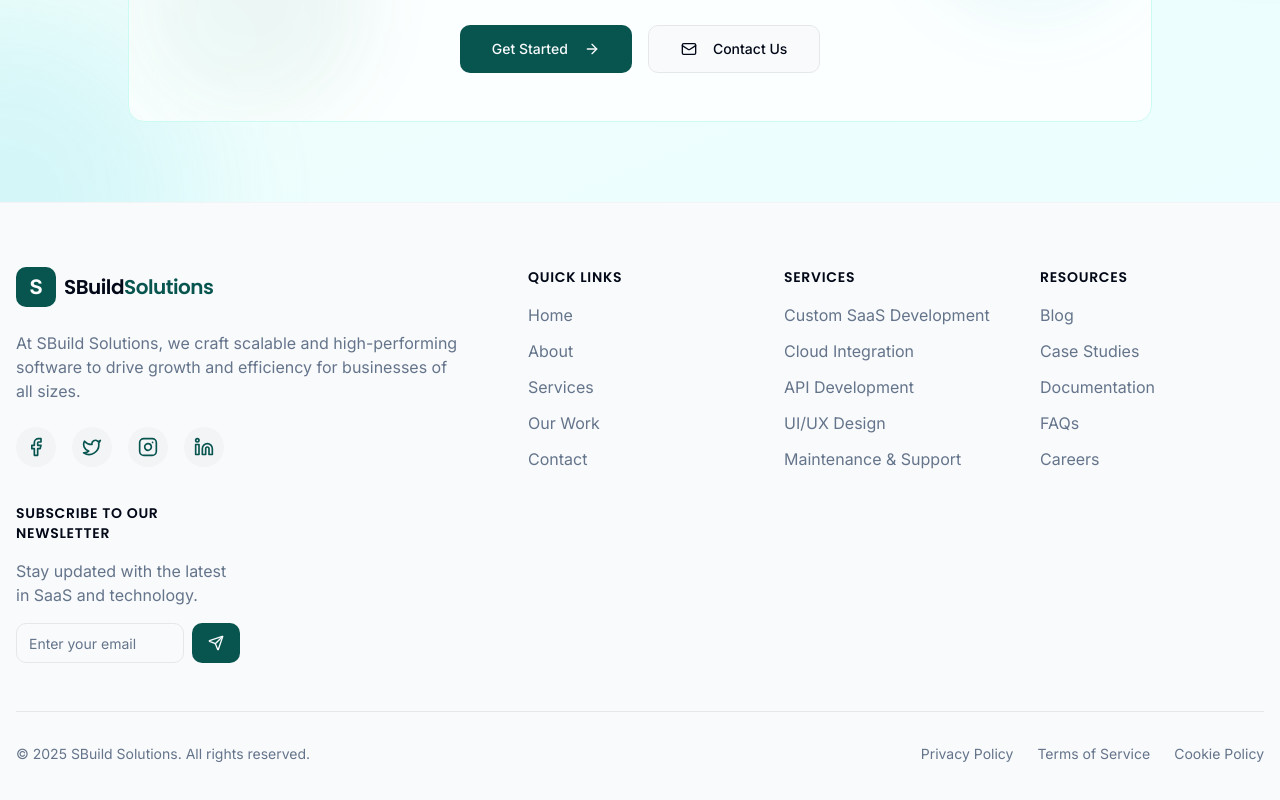
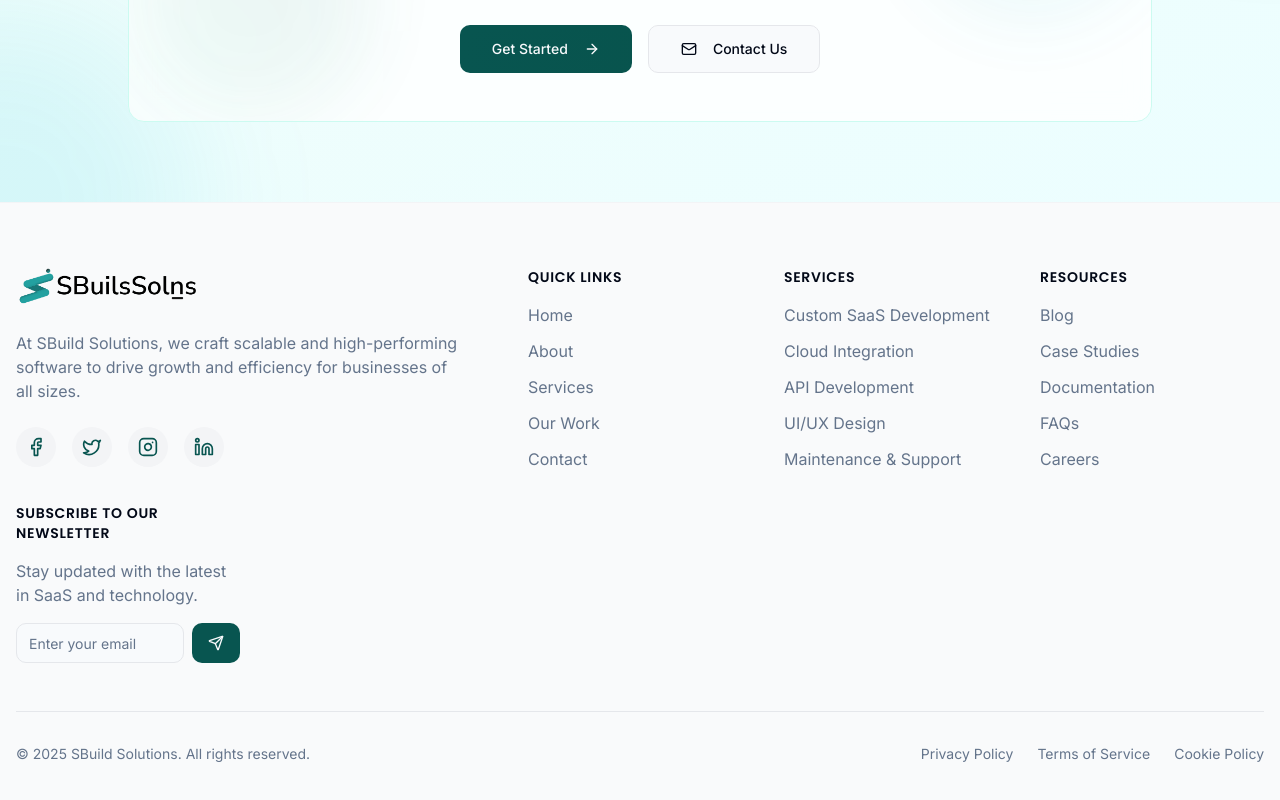
Before and after one commit to techpepson/sbuild-website, a React (Vite) app: page /work in a window 1280 px wide. Shown: the part 3325-4125 px from the top of the page. Built offline with nearby package versions, Linux system fonts and the light colour scheme.

Commit message:
Update footer logo
Updates the logo in the footer component.

```diff
--- a/src/components/Footer.tsx
+++ b/src/components/Footer.tsx
@@ -48,13 +48,12 @@ const Footer = () => {
         <div className="grid grid-cols-1 gap-8 lg:grid-cols-5">
           {/* Company Info */}
           <div className="lg:col-span-2">
-            <Link to="/" className="flex items-center space-x-2 mb-6">
-              <div className="w-10 h-10 rounded-lg bg-sbuild flex items-center justify-center">
-                <span className="text-white font-bold text-xl">S</span>
-              </div>
-              <span className="text-xl font-display font-semibold tracking-tight">
-                SBuild<span className="text-sbuild">Solutions</span>
-              </span>
+            <Link to="/" className="flex items-center mb-6">
+              <img
+                src="/lovable-uploads/0844fa11-deda-490d-88d1-0f95f51ce885.png"
+                alt="SBuild Solutions Logo"
+                className="h-10"
+              />
             </Link>
             <p className="text-muted-foreground max-w-md mb-6">
               At SBuild Solutions, we craft scalable and high-performing software to drive growth and
```
